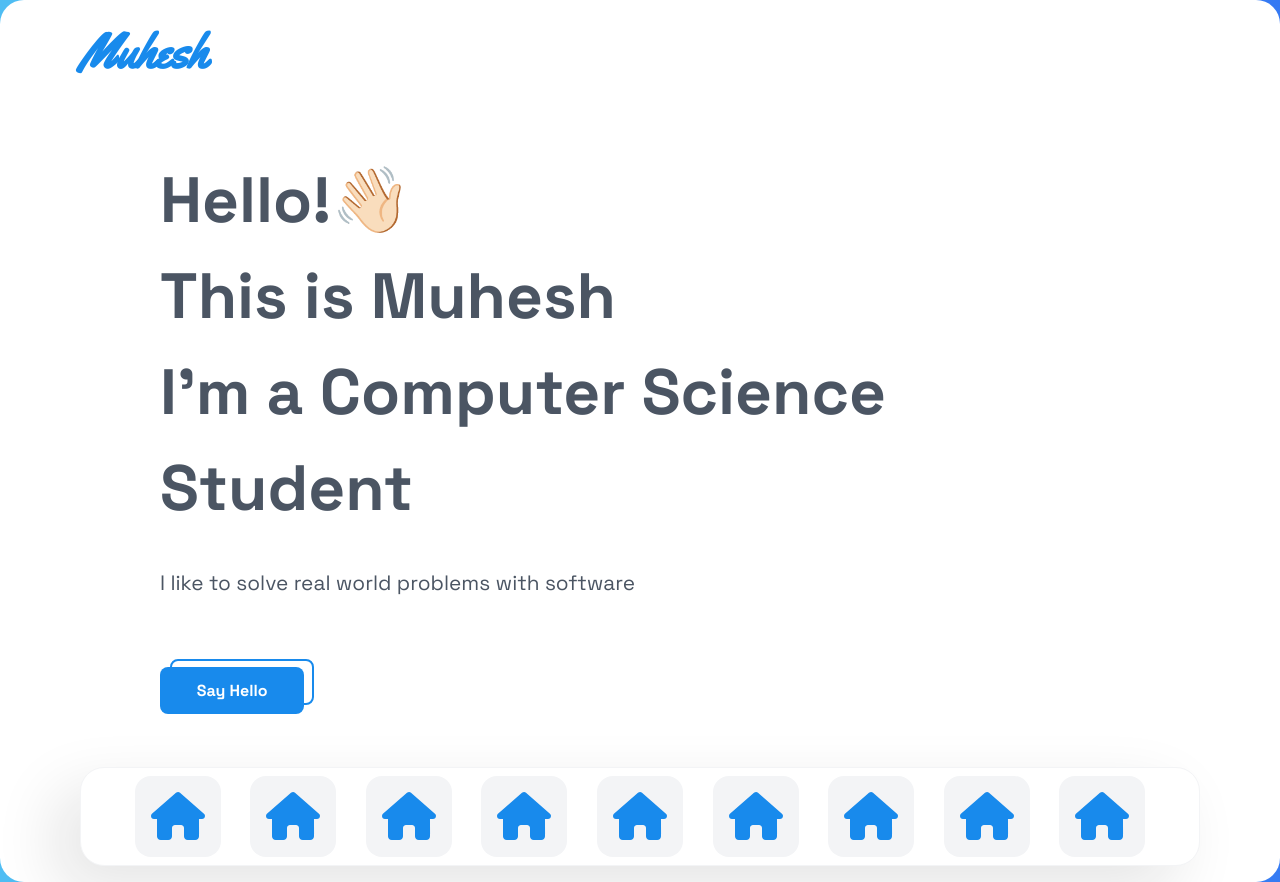
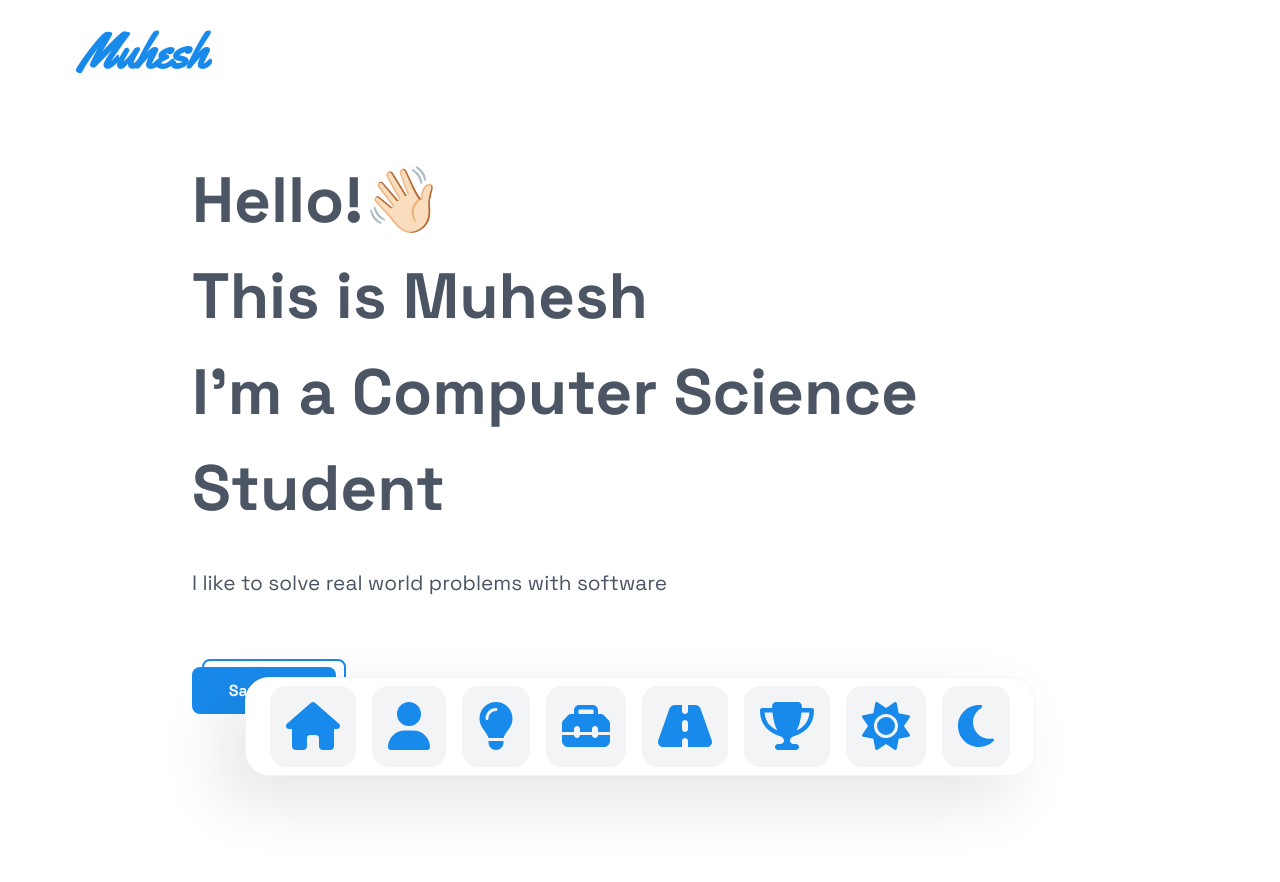
Before and after one commit to muhesh-kumar/portfolio, a React (Create React App) app: page / in a window 1280 px wide. After the commit the page ends 800 px from the top, so only its background shows below. Built offline with nearby package versions, Linux system fonts and the light colour scheme.

Commit message:
change into full screen mode and center bottom bar

```diff
--- a/src/components/BottomBar.css
+++ b/src/components/BottomBar.css
@@ -1,7 +1,20 @@
+/* Bottom bar */
+.bottom__content {
+  display: flex;
+  justify-content: center;
+  align-items: center;
+}
+
 .bottom-bar__container {
+  position: fixed;
+  bottom: 1.5rem;
+  margin: 0 auto;
+
+  z-index: 100;
+
   display: flex;
   justify-content: space-evenly;
-  /* gap: 1.5rem; */
+  gap: 1rem;
 
   /* white */
   background: #ffffff;
@@ -14,6 +27,7 @@
   padding: 0.5rem;
   padding-inline: 1.5rem;
   /* padding: 12px, 50px, 12px, 50px; */
+  margin-inline: 5rem;
 }
 
 .bottom-bar__icon-container {
--- a/src/components/BottomBar.js
+++ b/src/components/BottomBar.js
@@ -1,14 +1,50 @@
 import { FontAwesomeIcon } from '@fortawesome/react-fontawesome';
-import { faHouse } from '@fortawesome/free-solid-svg-icons';
+import {
+  faHouse,
+  faLightbulb,
+  faRoad,
+  faToolbox,
+  faTrophy,
+  faUser,
+  faSun,
+  faMoon,
+} from '@fortawesome/free-solid-svg-icons';
 
 import './BottomBar.css';
 
+const icons = [
+  faHouse,
+  faUser,
+  faLightbulb,
+  faToolbox,
+  faRoad,
+  faTrophy,
+  faSun,
+  faMoon,
+];
+
 const BottomBar = () => {
   return (
-    <div className="bottom-bar__container">
-      <a href="">
+    <div className="bottom__content">
+      <div className="bottom-bar__container">
+        {icons.map((icon) => {
+          return (
+            <a href="#">
+              <div className="bottom-bar__icon-container">
+                <FontAwesomeIcon icon={icon} size="3x" color="#188aec" />
+              </div>
+            </a>
+          );
+        })}
+
+        {/* <a href="">
         <div className="bottom-bar__icon-container selected">
           <FontAwesomeIcon icon={faHouse} size="3x" color="#188aec" />
+        </div>
+      </a>
+      <a href="">
+        <div className="bottom-bar__icon-container">
+          <FontAwesomeIcon icon={faUser} size="3x" color="#188aec" />
         </div>
       </a>
       <a href="">
@@ -45,12 +81,8 @@ const BottomBar = () => {
         <div className="bottom-bar__icon-container selected">
           <FontAwesomeIcon icon={faHouse} size="3x" color="#188aec" />
         </div>
-      </a>
-      <a href="">
-        <div className="bottom-bar__icon-container selected">
-          <FontAwesomeIcon icon={faHouse} size="3x" color="#188aec" />
-        </div>
-      </a>
+      </a> */}
+      </div>
     </div>
   );
 };
--- a/src/components/Home.css
+++ b/src/components/Home.css
@@ -6,7 +6,8 @@
   margin: 0 auto;
   background-color: white;
 
-  border-radius: 1.5rem;
+  /* border-radius: 1.5rem; */
+
   padding-top: 1rem;
   padding-bottom: 1rem;
   padding-left: 5rem;
@@ -20,8 +21,8 @@
 }
 
 .home__content {
-  padding-left: 5rem;
-  padding-right: 5rem;
+  padding-left: 7rem;
+  padding-right: 7rem;
 
   display: flex;
   flex-direction: column;
--- a/src/components/Home.js
+++ b/src/components/Home.js
@@ -22,7 +22,9 @@ const Home = () => {
           <Button buttonText="Say Hello" />
         </div>
       </div>
+      {/* <div className="bottom__content"> */}
       <BottomBar />
+      {/* </div> */}
     </div>
   );
 };
--- a/src/index.css
+++ b/src/index.css
@@ -61,16 +61,16 @@ select {
 }
 
 body {
-  background-image: linear-gradient(
+  /* background-image: linear-gradient(
     60deg,
     rgba(79, 189, 243, 1) 35%,
     rgba(53, 121, 243, 1) 100%
   );
   background-repeat: no-repeat;
   background-attachment: fixed;
-  background-position: center;
+  background-position: center; */
 
-  display: flex;
-  justify-content: center;
-  align-items: center;
+  /* display: flex; */
+  /* justify-content: center; */
+  /* align-items: center; */
 }
```
